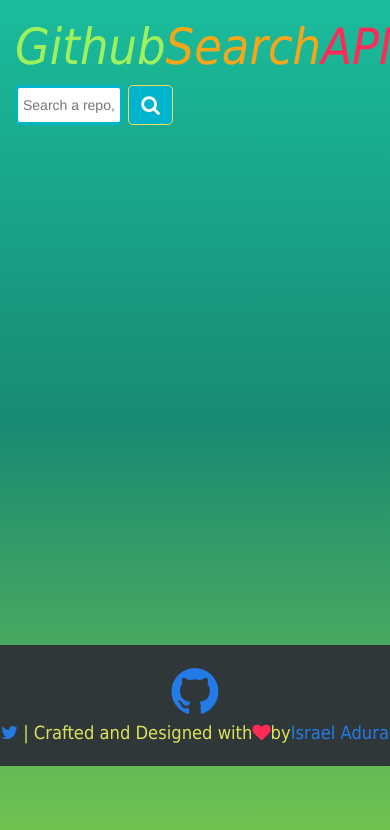
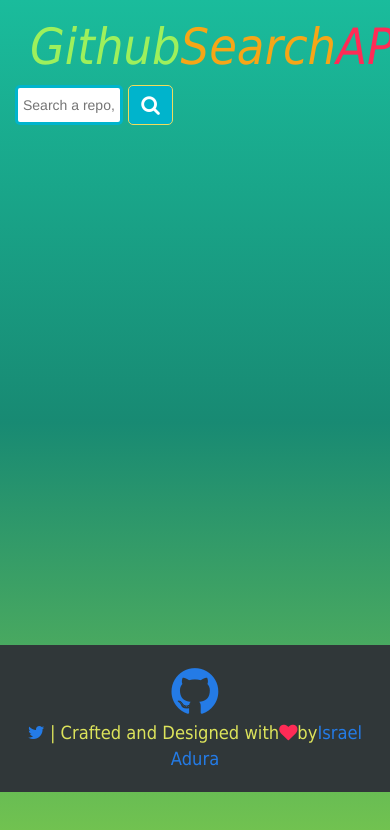
Before and after one commit to aesrael/GithubAPI-ReactJS, a React (Create React App) app: page / in a window 390 px wide. Shown: the top 830 px of the page. Built offline with nearby package versions, Linux system fonts and the light colour scheme.

Commit message:
fixed footer

```diff
--- a/src/App.js
+++ b/src/App.js
@@ -42,9 +42,9 @@ let topic= this.refs.search.value
   render() {
 
     return (
-      <div className='body'>
+      <div>
         <div className='container body'>
-          <h1 className='title'>
+          <h1 className='title col-md-12 col-sm-12 col-xs-12'>
             <i className='title-github'>Github</i>
             <i className='title-search'>
               Search</i>
--- a/src/footer.js
+++ b/src/footer.js
@@ -4,12 +4,13 @@ class Footer extends Component {
     render() {
         return (
 
-            <div className="text-center">
-                 <footer>
+            <div>
+    < footer className = "text-center" >
                 <div className='row'>
                     <a href="https://github.com/israeladura" target='blank'>
                         <i className="fa fa-github fa-3x"></i>
                     </a>
+                    </div>
                     <div className='row'>
                      <a href="https://twitter.com/aduraisrael"  target='blank'>
                         <i className="fa fa-twitter"></i>
@@ -20,7 +21,6 @@ class Footer extends Component {
                              Israel Adura
                         </a>
                     </div>
-                </div>
                  </footer>
             </div>
         )
```
